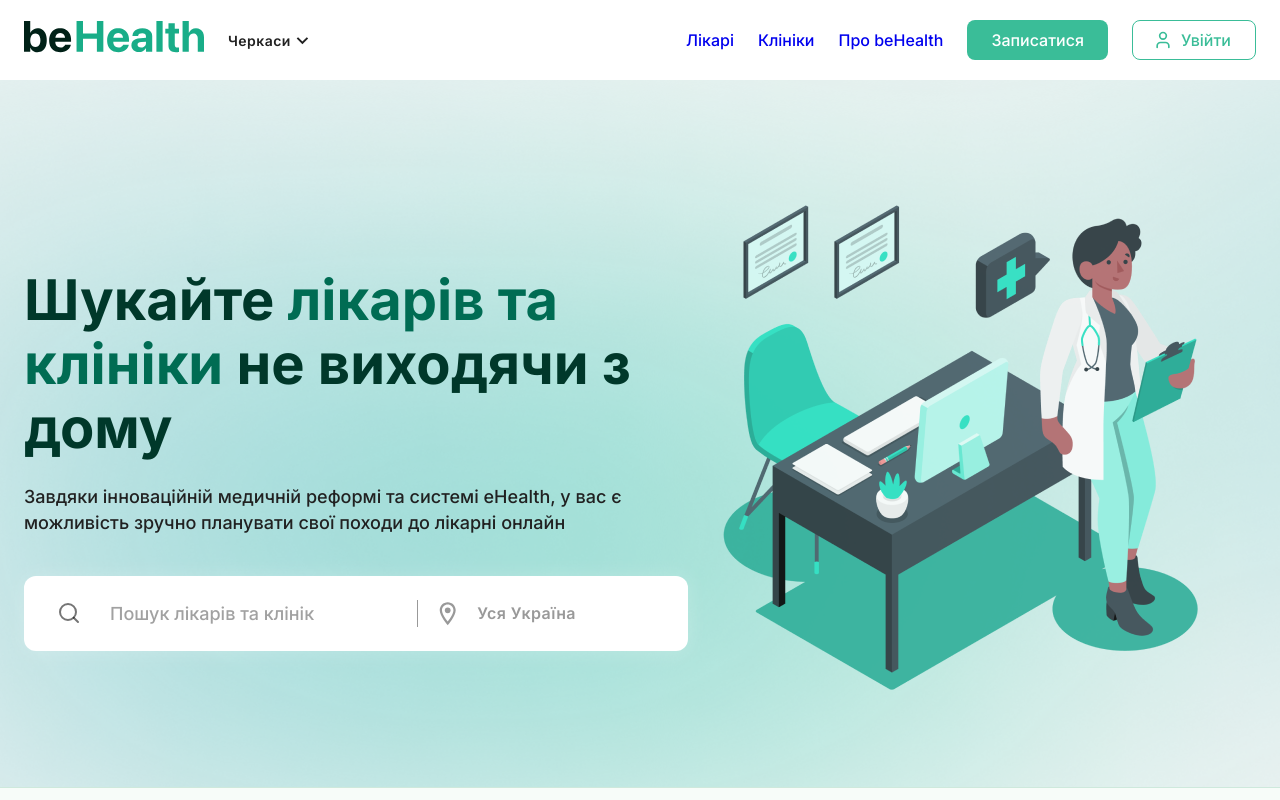
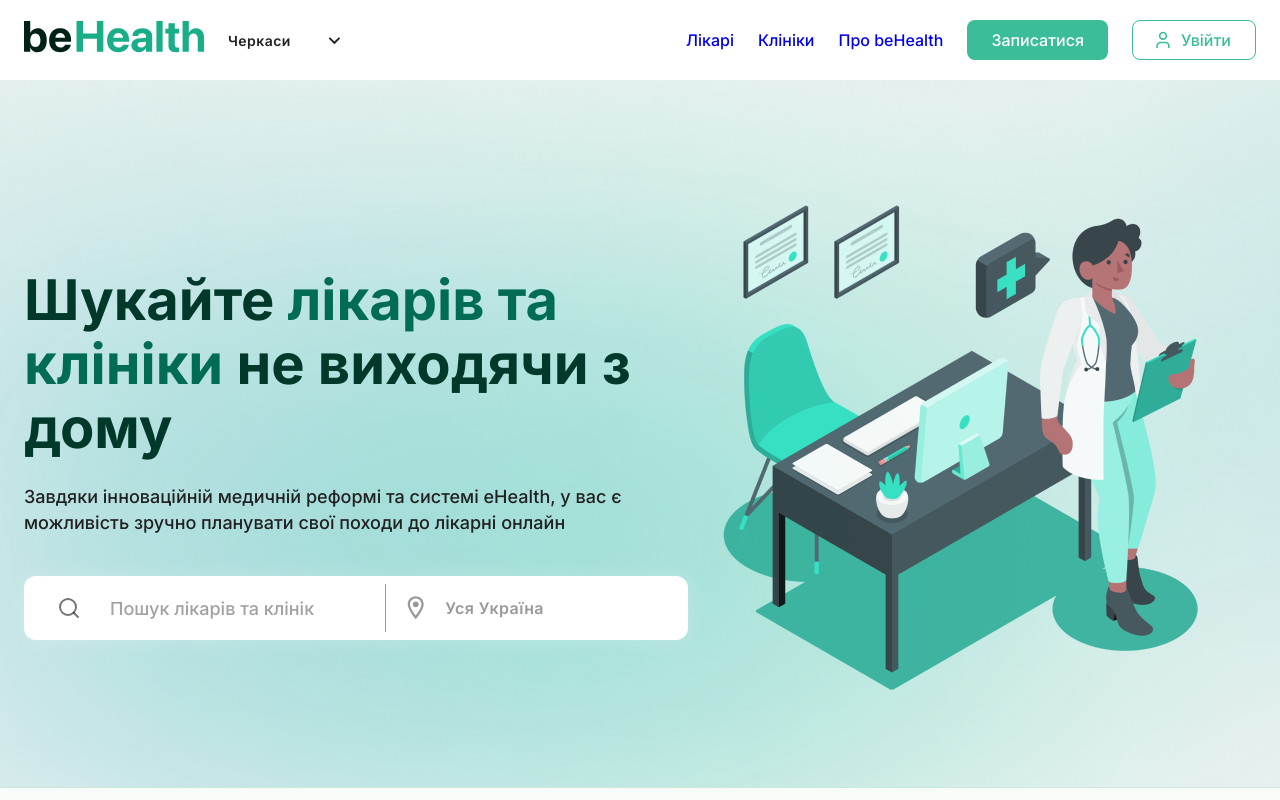
Before and after one commit to HromadskyiMykola/behealth, a React (Create React App) app: page / in a window 1280 px wide. Shown: the top 800 px of the page. Built offline with nearby package versions, Linux system fonts and the light colour scheme.

Commit message:
refactor custom components; modified theme;

```diff
--- a/src/common/apiService.ts
+++ b/src/common/apiService.ts
@@ -90,8 +90,8 @@ const useApiService = () => {
     (data: TLoginData) =>
       _requestWithErrorHandling(
         _apiClient.post("login", data).then((res) => {
-          if (!res.data?.token)
-            throw new Error(`// ${res.data} // Token not found in response`);
+          // if (!res.data?.token)
+          //   throw new Error(`// ${res.data} // Token not found in response`);
 
           return res;
         })
--- a/src/components/atomic/CustomizedInput.tsx
+++ b/src/components/atomic/CustomizedInput.tsx
@@ -2,42 +2,23 @@ import { forwardRef, Ref } from "react";
 import {
   Typography,
   TextField,
-  styled,
+  useTheme,
   FormControl,
   TextFieldProps,
 } from "@mui/material";
 
-const CustomTextField = styled(TextField)({
-  "& .MuiInputBase-input": {
-    padding: "12px 16px",
-  },
-  "& .MuiOutlinedInput-root": {
-    "& fieldset": {
-      borderRadius: "8px",
-      // borderColor: colorGrey,
-      // borderColor: theme.palette.primary.main,
-      // backgroundColor: theme.palette.mode === "light" ? "#fcfcfb" : "#2b2b2b",
-    },
-    // "&:hover fieldset": {
-    //   borderColor: "yellow",
-    // },
-    // "&.Mui-focused fieldset": {
-    //   borderColor: "green",
-    // },
-  },
-}) as typeof TextField;
-
 function CustomInput(props: TextFieldProps, ref: Ref<HTMLDivElement>) {
   const { label, ...otherProps } = props;
+  const { custom } = useTheme().palette;
 
   return (
     <FormControl fullWidth>
       {label && (
-        <Typography pl="16px" mb="8px" color="#5C5F5D" variant="body2">
+        <Typography pl="16px" mb="8px" color={custom.neutral40} variant="body2">
           {label}
         </Typography>
       )}
-      <CustomTextField
+      <TextField
         {...otherProps}
         ref={ref}
         FormHelperTextProps={{
--- a/src/components/atomic/SelectWithPlaceholder.tsx
+++ b/src/components/atomic/SelectWithPlaceholder.tsx
@@ -5,6 +5,7 @@ import {
   Select,
   SelectProps,
   Typography,
+  useTheme,
 } from "@mui/material";
 import { KeyboardArrowDown } from "@mui/icons-material";
 
@@ -21,11 +22,9 @@ function CustomSelect(
   ref: Ref<HTMLDivElement>
 ) {
   const { helperText, placeholder, label, children, ...otherProps } = props;
+  const { custom } = useTheme().palette;
 
   const styleSelect = {
-    padding: "12px 16px",
-    borderRadius: "8px",
-    "& .MuiOutlinedInput-input": { p: 0 },
     "& .MuiSelect-select .notranslate::after": placeholder
       ? {
           content: `"${placeholder}"`,
@@ -37,7 +36,7 @@ function CustomSelect(
   return (
     <FormControl fullWidth>
       {label && (
-        <Typography pl="16px" mb="8px" color="#5C5F5D" variant="body2">
+        <Typography pl="16px" mb="8px" color={custom.neutral40} variant="body2">
           {label}
         </Typography>
       )}
--- a/src/components/atomic/TabLink.tsx
+++ b/src/components/atomic/TabLink.tsx
@@ -4,23 +4,28 @@ import { Tab, TabProps, styled } from "@mui/material";
 
 type TabLinkProps = TabProps & { to: string };
 
-const StyledTab = styled(Tab)({
+const StyledTab = styled(Tab)(
+  ({
+    theme: {
+      palette: { custom },
+    },
+  }) => ({
     justifyContent: "flex-start",
     whiteSpace: "nowrap",
-  // padding: "18px 12px",
+    padding: "18px 12px",
     // maxWidth: "280px",
-  // height: "60px",
+    minHeight: "60px !important",
     borderRadius: "8px",
+    color: custom.primary20,
     "&:hover": {
-    background: "#F4FFF8",
-  },
-  "&:active": {
-    background: "#DCF7EA",
+      background: custom.primary99,
     },
     "&.Mui-selected": {
       background: "#DCF7EA",
+      color: custom.primary20,
     },
-}) as typeof Tab;
+  })
+) as typeof Tab;
 
 export const TabLink = ({ to, ...tabProps }: TabLinkProps) => {
   const navigate = useNavigate();
--- a/src/components/patientAccountPersonalInfo/PersonalData.tsx
+++ b/src/components/patientAccountPersonalInfo/PersonalData.tsx
@@ -194,6 +194,7 @@ export const PersonalDataEdit = ({
             render={({ field }) => (
               <SelectWithPlaceholder
                 label="Стать"
+                placeholder="Стать"
                 {...field}
                 // TODO       error={!!errors.middleName}
                 // helperText={errors.middleName?.message || " "}
--- a/src/components/user-auth/UserTypeSelector.tsx
+++ b/src/components/user-auth/UserTypeSelector.tsx
@@ -45,7 +45,9 @@ export function UserTypeSelector({
       borderRadius: "10px",
       backgroundColor: palette.custom.primary100,
       color: palette.primary.main,
+      border: `1px solid ${palette.custom.primary100}`,
       "&:hover": {
+        border: `1px solid ${palette.custom.primary95}`,
         backgroundColor: palette.custom.primary95,
       },
     },
--- a/src/theme.provider.ts
+++ b/src/theme.provider.ts
@@ -118,6 +118,7 @@ export const createOverrideTheme = createTheme({
       textTransform: "uppercase",
     },
   },
+
   components: {
     MuiContainer: {
       styleOverrides: {
@@ -145,6 +146,7 @@ export const createOverrideTheme = createTheme({
         },
       },
     },
+
     MuiLinearProgress: {
       styleOverrides: {
         root: {
@@ -157,6 +159,7 @@ export const createOverrideTheme = createTheme({
         },
       },
     },
+
     MuiAppBar: {
       styleOverrides: {
         root: {
@@ -165,17 +168,7 @@ export const createOverrideTheme = createTheme({
         },
       },
     },
-    MuiSelect: {
-      styleOverrides: {
-        select: {
-          //Якщо ви не знаєете де ваш падінг між текстом і іконкою то я тут його обнулив тому що не зміг найти інгшого варінта
-          paddingRight: "0 !important",
-          "&._selectChooseCity": {
-            // paddingRight: '0 !important',
-          },
-        },
-      },
-    },
+
     MuiLink: {
       styleOverrides: {
         root: {
@@ -186,6 +179,7 @@ export const createOverrideTheme = createTheme({
         },
       },
     },
+
     MuiGrid: {
       styleOverrides: {
         root: {},
@@ -286,5 +280,29 @@ export const createOverrideTheme = createTheme({
         }),
       },
     },
+
+    MuiOutlinedInput: {
+      styleOverrides: {
+        root: ({ theme }) => ({
+          borderRadius: "8px",
+          height: "48px",
+          "& .MuiOutlinedInput-input": {
+            padding: "12px 16px",
+          },
+          "&.Mui-focused .MuiOutlinedInput-notchedOutline": {
+            borderWidth: "1.1px",
+          },
+          "&:hover:not(.Mui-disabled, .Mui-error) fieldset": {
+            borderWidth: `1.1px`,
+            borderColor: theme.palette.custom.neutral60,
+          },
+          "&.Mui-disabled": {
+            backgroundColor: theme.palette.custom.neutral95,
+            borderColor: theme.palette.custom.neutral80,
+            color: theme.palette.custom.neutral40,
+          },
+        }),
+      },
+    },
   },
 });
```
Lines whose indentation alone changed are shown as unchanged.
